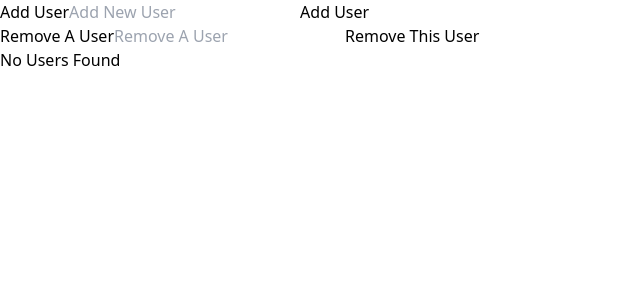
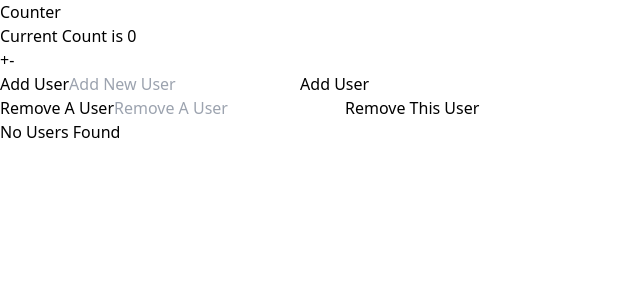
Before and after one commit to DevRefaul/Redux_Learning, a React (Vite) app: page / in a window 1280 px wide. Shown: the top 300 px of the page, without its empty margins (0-640 px from the left). Built offline with nearby package versions, Linux system fonts and the light colour scheme.

Commit message:
minor change in app.js

```diff
--- a/src/App.jsx
+++ b/src/App.jsx
@@ -4,6 +4,7 @@ import Counter from "./Components/Counter";
 function App() {
   return (
     <>
+      <Counter />
       <AddUser />
     </>
   );
```
